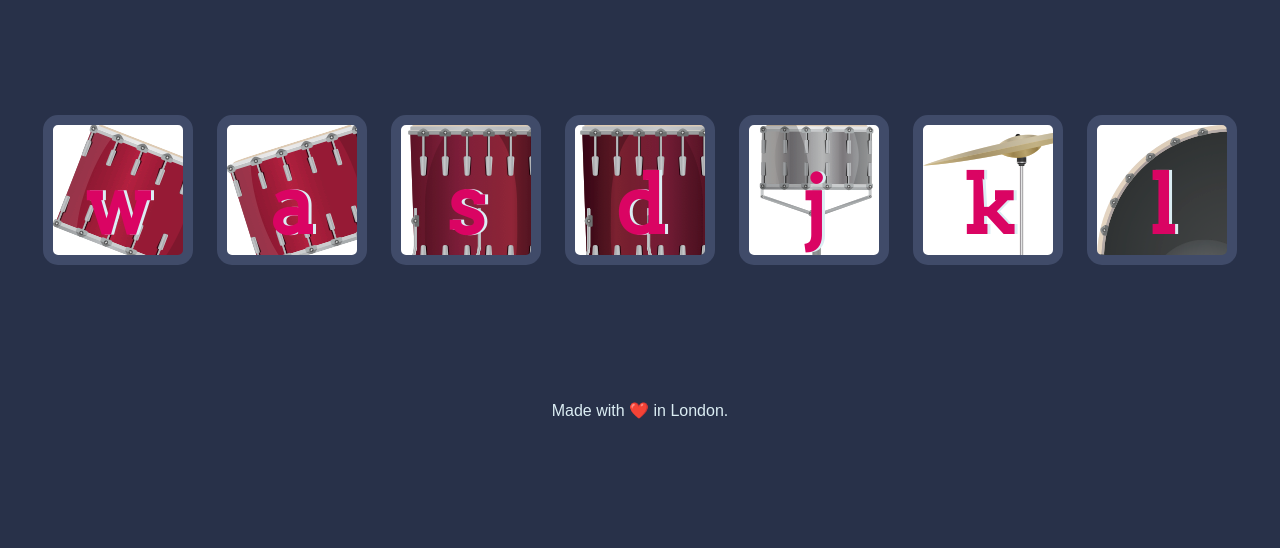
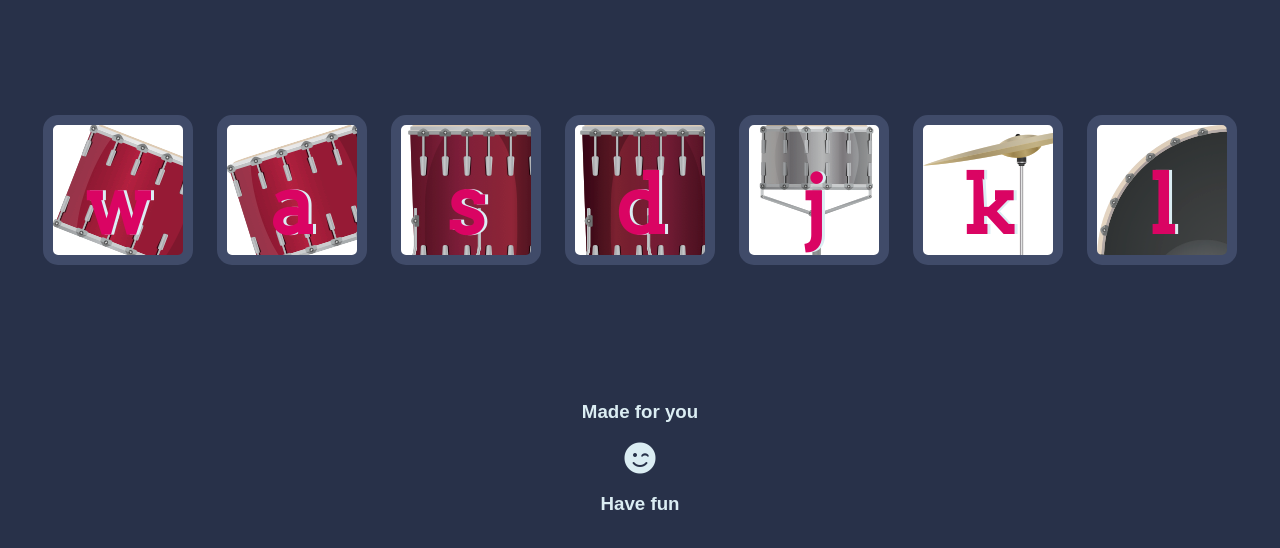
Before and after one commit to moraes-luciano/play, a plain HTML site: page index.html in a window 1280 px wide. Shown: the part 174-722 px from the top of the page. Drawn offline with Linux system fonts and the light colour scheme.

Commit message:
Update index.html

```diff
--- a/index.html
+++ b/index.html
@@ -6,6 +6,9 @@
   <title>Drum Kit</title>
   <link rel="stylesheet" href="styles.css">
   <link href="https://fonts.googleapis.com/css?family=Arvo" rel="stylesheet">
+  <link rel="stylesheet" href="https://use.fontawesome.com/releases/v5.14.0/css/all.css" integrity="sha384-HzLeBuhoNPvSl5KYnjx0BT+WB0QEEqLprO+NBkkk5gbc67FTaL7XIGa2w1L0Xbgc" crossorigin="anonymous">
+
+
 </head>
 
 <body>
@@ -23,7 +26,11 @@
 
 
   <footer>
-    Made with ❤️ in London.
+    <h3>Made for you</h3>
+    <i class="fas fa-smile-wink fa-2x"></i>
+    <h3>Have fun</h3>
+
+
     <script src="index.js" charset="utf-8"></script>
   </footer>
 </body>
```
